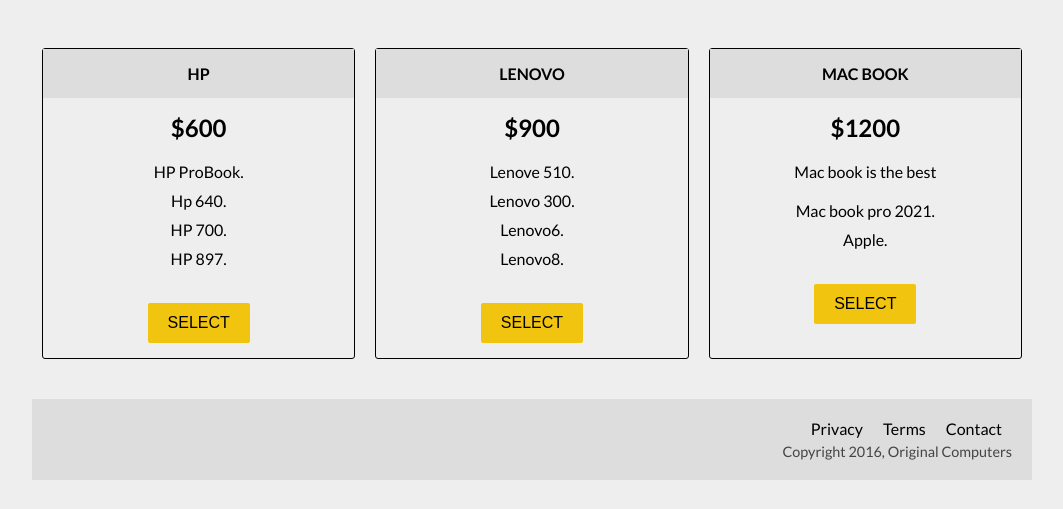
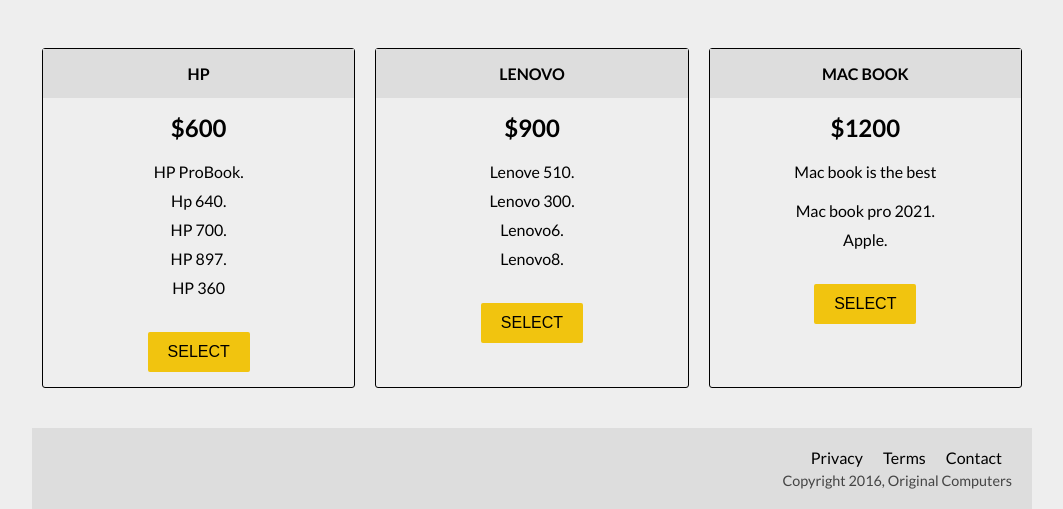
Before and after one commit to ivanwalker524/product-landing-page, a plain HTML site: page index.html in a window 1280 px wide. Shown: the part 1042-1551 px from the top of the page, without its empty margins (108-1171 px from the left). Before the commit the page ends 1522 px from the top, so only its background shows below. Drawn offline with Linux system fonts and the light colour scheme.

Commit message:
added list

```diff
--- a/index.html
+++ b/index.html
@@ -104,6 +104,7 @@
           <li>Hp 640.</li>
           <li>HP 700.</li>
           <li>HP 897.</li>
+          <li>HP 360</li>
         </ol>
         <button class="btn">Select</button>
       </div>
```
